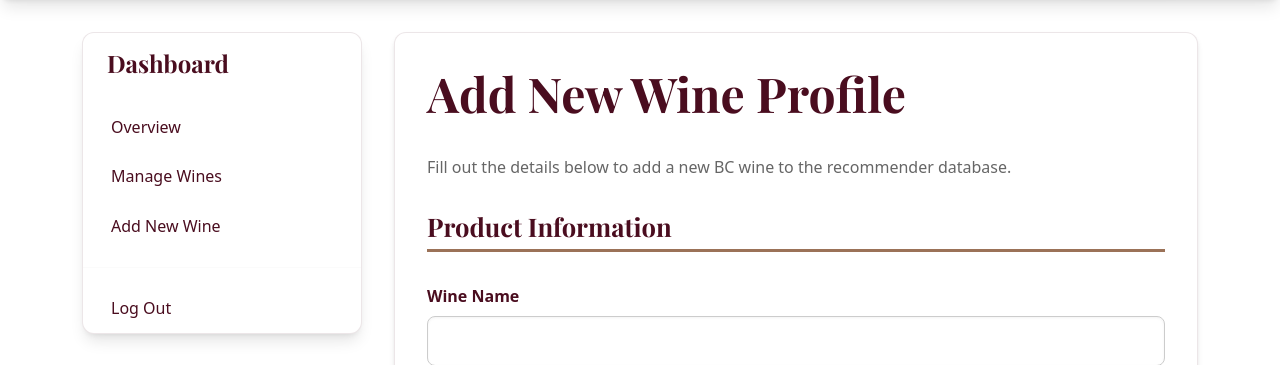
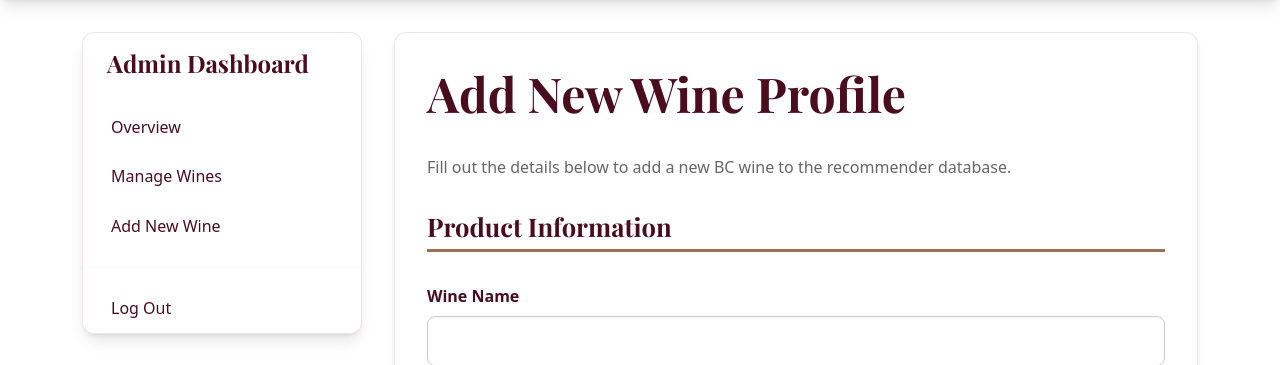
Before and after one commit to lcgraves/bc-wine-recommender, a PHP site: page /bc-wine-recommender/Private/add_wine.php in a window 1280 px wide. Shown: the part 84-449 px from the top of the page. Run offline with PHP 8.4, Linux system fonts and the light colour scheme; the visitor is signed in with stand-in values (Sample User, id 1).

Commit message:
Update html in side_nav

```diff
--- a/Private/includes/side_nav.php
+++ b/Private/includes/side_nav.php
@@ -2,7 +2,7 @@
 
         <!-- Sidebar Navigation -->
         <aside class="sidebar">
-            <h2 class="sidebar-title">Dashboard</h2>
+            <h2 class="sidebar-title">Admin Dashboard</h2>
             <nav class="sidebar-menu">
                 <!-- Dashboard Home -->
                 <a href="dashboard.php" class="<?= urlIs('/bc-wine-recommender/Private/dashboard.php') ? 'active' : ''; ?>">Overview</a>
```
